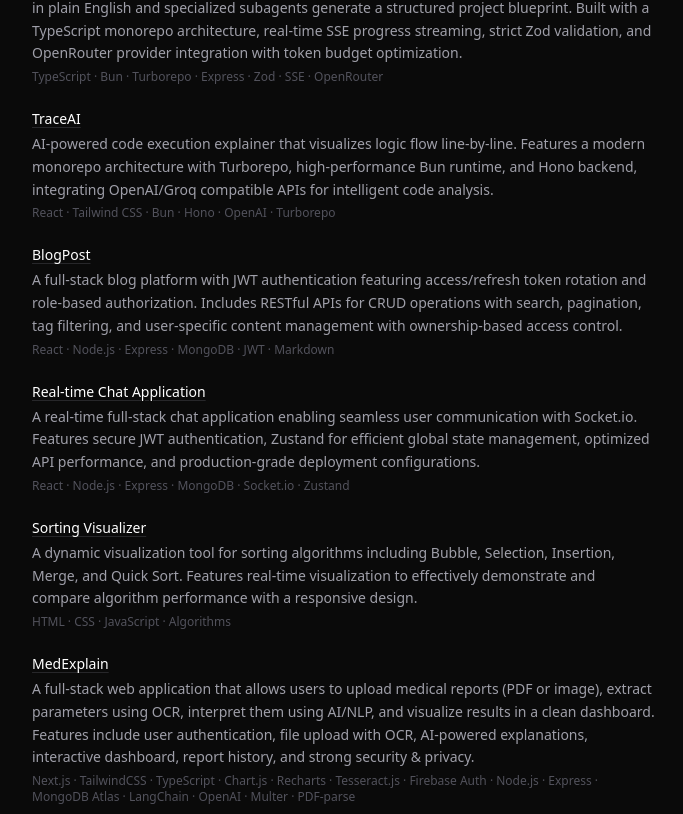
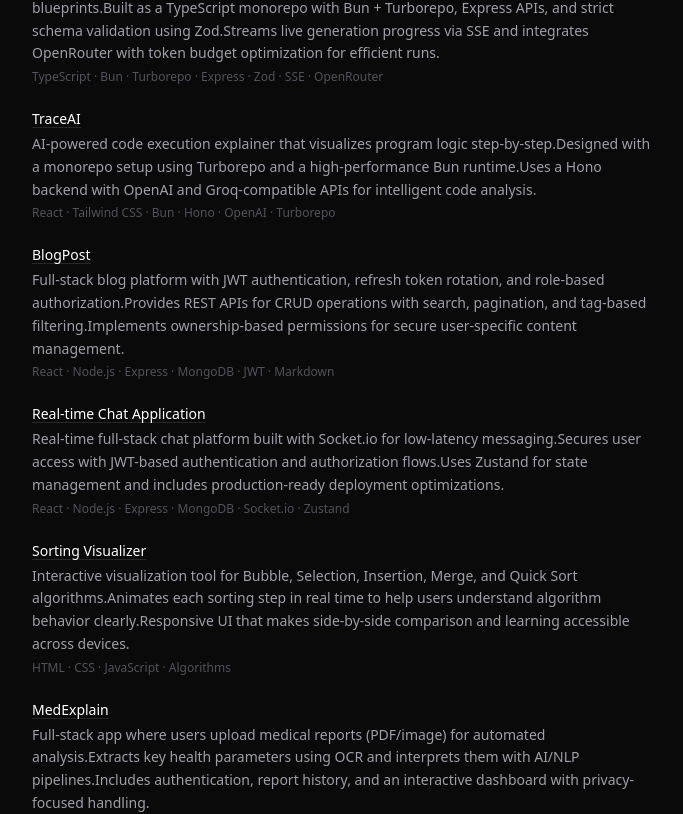
Before and after one commit to 7vignesh/vignxsh, a Next.js app: page / in a window 1280 px wide. Shown: the part 711-1525 px from the top of the page, without its empty margins (296-979 px from the left). Built offline with nearby package versions, Linux system fonts and the light colour scheme.

Commit message:
refactor(project-data): store project descriptions as bullet points
Change Project.description from a paragraph string to a list of strings and rewrite all project entries as concise points for readability.

```diff
--- a/src/data/portfolio.ts
+++ b/src/data/portfolio.ts
@@ -48,7 +48,11 @@
   {
     id: '6',
     title: 'StackForge',
-    description: 'An AI agent orchestration system for full-stack scaffolding where users describe a product idea in plain English and specialized subagents generate a structured project blueprint. Built with a TypeScript monorepo architecture, real-time SSE progress streaming, strict Zod validation, and OpenRouter provider integration with token budget optimization.',
+    description: [
+      'AI agent orchestration platform that turns plain-English product ideas into structured full-stack blueprints.',
+      'Built as a TypeScript monorepo with Bun + Turborepo, Express APIs, and strict schema validation using Zod.',
+      'Streams live generation progress via SSE and integrates OpenRouter with token budget optimization for efficient runs.',
+    ],
     techStack: ['TypeScript', 'Bun', 'Turborepo', 'Express', 'Zod', 'SSE', 'OpenRouter'],
     githubUrl: 'https://github.com/7vignesh/stackforge',
     featured: true,
@@ -56,7 +60,11 @@
   {
     id: '4',
     title: 'TraceAI',
-    description: 'AI-powered code execution explainer that visualizes logic flow line-by-line. Features a modern monorepo architecture with Turborepo, high-performance Bun runtime, and Hono backend, integrating OpenAI/Groq compatible APIs for intelligent code analysis.',
+    description: [
+      'AI-powered code execution explainer that visualizes program logic step-by-step.',
+      'Designed with a monorepo setup using Turborepo and a high-performance Bun runtime.',
+      'Uses a Hono backend with OpenAI and Groq-compatible APIs for intelligent code analysis.',
+    ],
     techStack: ['React', 'Tailwind CSS', 'Bun', 'Hono', 'OpenAI', 'Turborepo'],
     githubUrl: 'https://github.com/7vignesh/Trace_AI',
     featured: true,
@@ -64,7 +72,11 @@
   {
     id: '1',
     title: 'BlogPost',
-    description: 'A full-stack blog platform with JWT authentication featuring access/refresh token rotation and role-based authorization. Includes RESTful APIs for CRUD operations with search, pagination, tag filtering, and user-specific content management with ownership-based access control.',
+    description: [
+      'Full-stack blog platform with JWT authentication, refresh token rotation, and role-based authorization.',
+      'Provides REST APIs for CRUD operations with search, pagination, and tag-based filtering.',
+      'Implements ownership-based permissions for secure user-specific content management.',
+    ],
     techStack: ['React', 'Node.js', 'Express', 'MongoDB', 'JWT', 'Markdown'],
     githubUrl: 'https://github.com/7vignesh/blogpost',
     featured: true,
@@ -72,7 +84,11 @@
   {
     id: '2',
     title: 'Real-time Chat Application',
-    description: 'A real-time full-stack chat application enabling seamless user communication with Socket.io. Features secure JWT authentication, Zustand for efficient global state management, optimized API performance, and production-grade deployment configurations.',
+    description: [
+      'Real-time full-stack chat platform built with Socket.io for low-latency messaging.',
+      'Secures user access with JWT-based authentication and authorization flows.',
+      'Uses Zustand for state management and includes production-ready deployment optimizations.',
+    ],
     techStack: ['React', 'Node.js', 'Express', 'MongoDB', 'Socket.io', 'Zustand'],
     githubUrl: 'https://github.com/7vignesh/chat',
     featured: true,
@@ -80,7 +96,11 @@
   {
     id: '3',
     title: 'Sorting Visualizer',
-    description: 'A dynamic visualization tool for sorting algorithms including Bubble, Selection, Insertion, Merge, and Quick Sort. Features real-time visualization to effectively demonstrate and compare algorithm performance with a responsive design.',
+    description: [
+      'Interactive visualization tool for Bubble, Selection, Insertion, Merge, and Quick Sort algorithms.',
+      'Animates each sorting step in real time to help users understand algorithm behavior clearly.',
+      'Responsive UI that makes side-by-side comparison and learning accessible across devices.',
+    ],
     techStack: ['HTML', 'CSS', 'JavaScript', 'Algorithms'],
     githubUrl: 'https://github.com/7vignesh/sorting-visualizer',
     featured: true,
@@ -88,7 +108,11 @@
   {
     id: '5',
     title: 'MedExplain',
-    description: 'A full-stack web application that allows users to upload medical reports (PDF or image), extract parameters using OCR, interpret them using AI/NLP, and visualize results in a clean dashboard. Features include user authentication, file upload with OCR, AI-powered explanations, interactive dashboard, report history, and strong security & privacy.',
+    description: [
+      'Full-stack app where users upload medical reports (PDF/image) for automated analysis.',
+      'Extracts key health parameters using OCR and interprets them with AI/NLP pipelines.',
+      'Includes authentication, report history, and an interactive dashboard with privacy-focused handling.',
+    ],
     techStack: [
       'Next.js', 'TailwindCSS', 'TypeScript', 'Chart.js', 'Recharts', 'Tesseract.js', 'Firebase Auth',
       'Node.js', 'Express', 'MongoDB Atlas', 'LangChain', 'OpenAI', 'Multer', 'PDF-parse'
--- a/src/types/index.ts
+++ b/src/types/index.ts
@@ -3,7 +3,7 @@
 export interface Project {
   id: string;
   title: string;
-  description: string;
+  description: string[];
   image?: string;
   techStack: string[];
   githubUrl?: string;
```
